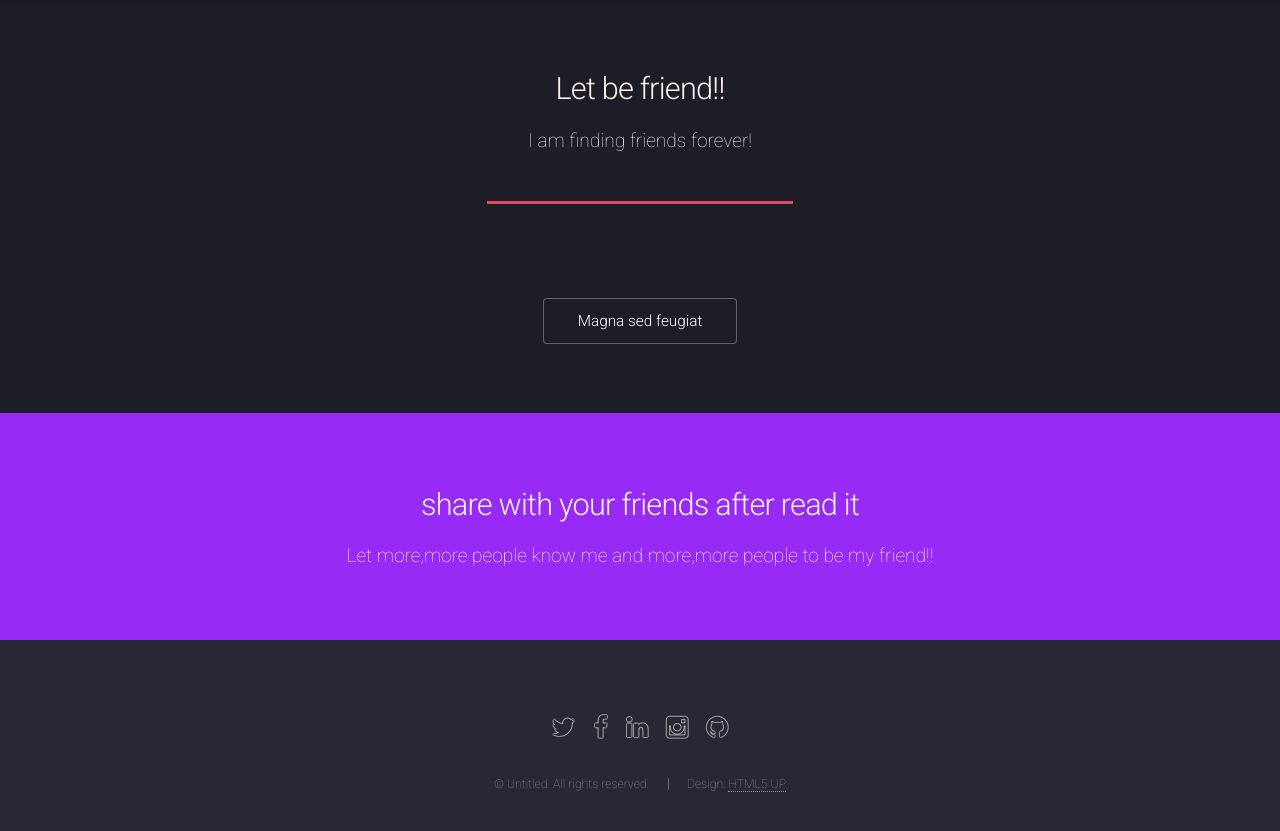
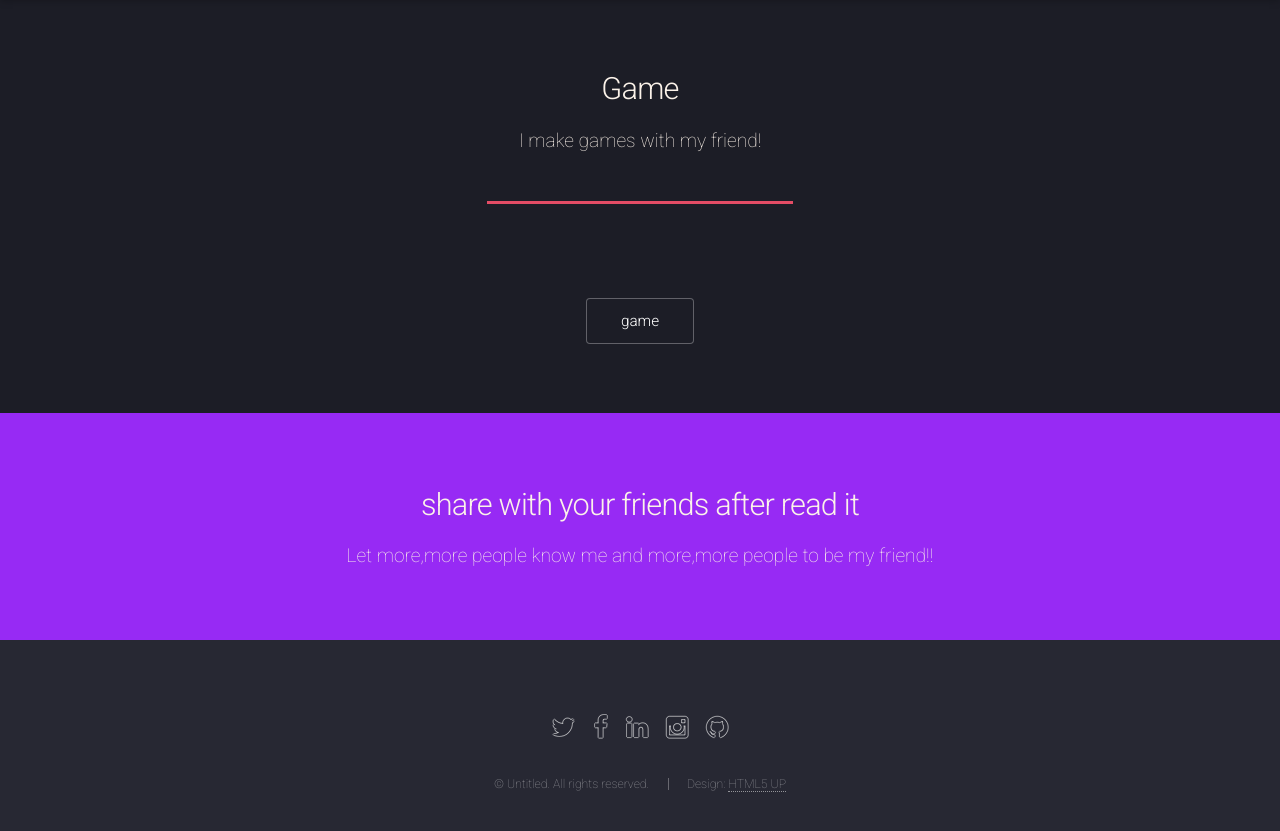
Before and after one commit to chowyiu/chowyiu.github.io, a plain HTML site: page index.html in a window 1280 px wide. Shown: the part 3203-4034 px from the top of the page. Drawn offline with Linux system fonts and the light colour scheme.

Commit message:
add game 2

```diff
--- a/index.html
+++ b/index.html
@@ -107,8 +107,8 @@
 				<section id="four" class="wrapper style1 special fade-up">
 					<div class="container">
 						<header class="major">
-							<h2>Let be friend!!</h2>
-							<p>I am finding friends forever!</p>
+							<h2>Game</h2>
+							<p>I make games with my friend!</p>
 						</header>
 						<div class="box alt">
 							<div class="row uniform">
@@ -117,7 +117,7 @@
 						</div>
 						<footer class="major">
 							<ul class="actions">
-								<li><a href="#" class="button">Magna sed feugiat</a></li>
+								<li><a href="#" class="button">game</a></li>
 							</ul>
 						</footer>
 					</div>
```
Also changed, not shown: 1 other file.
